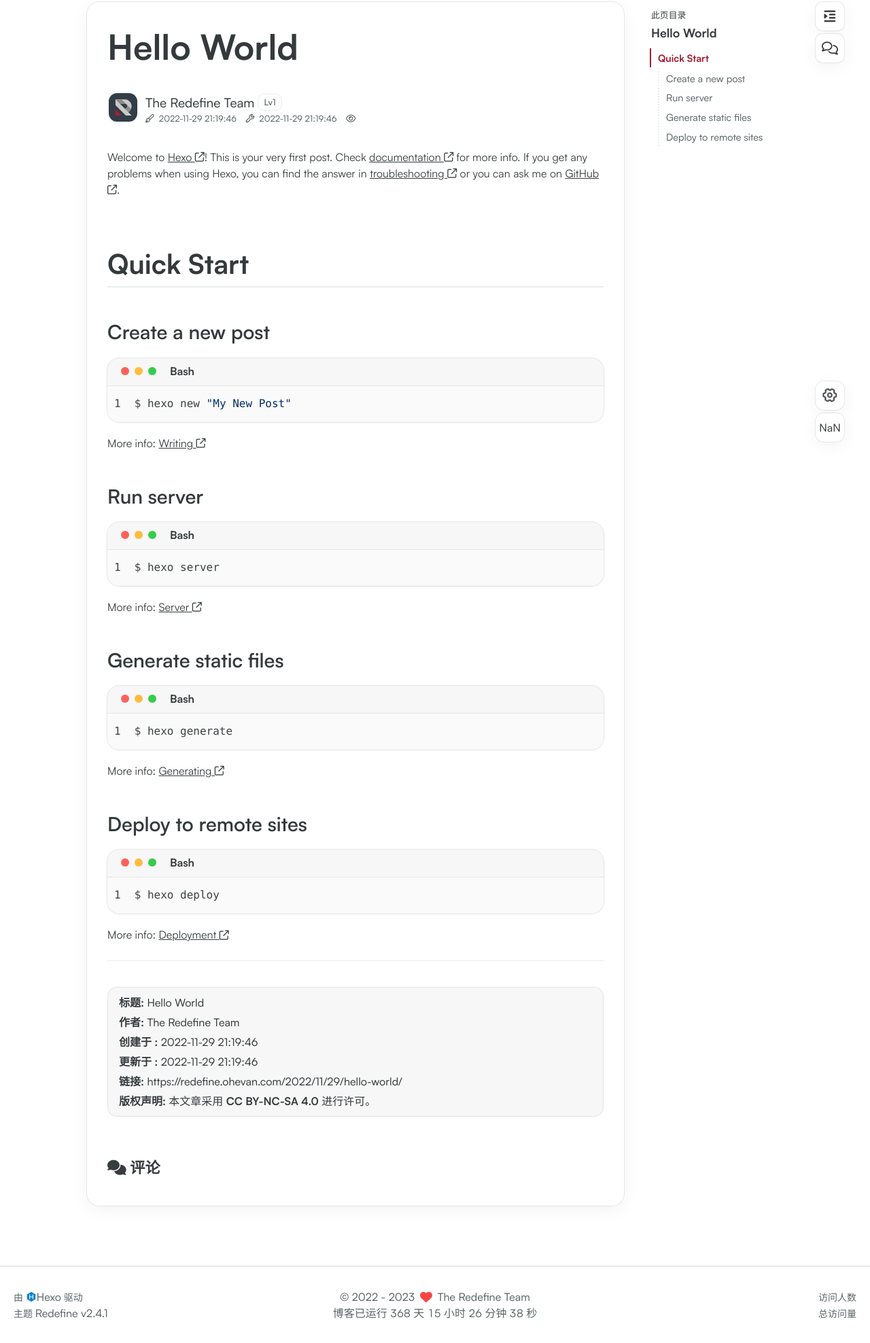
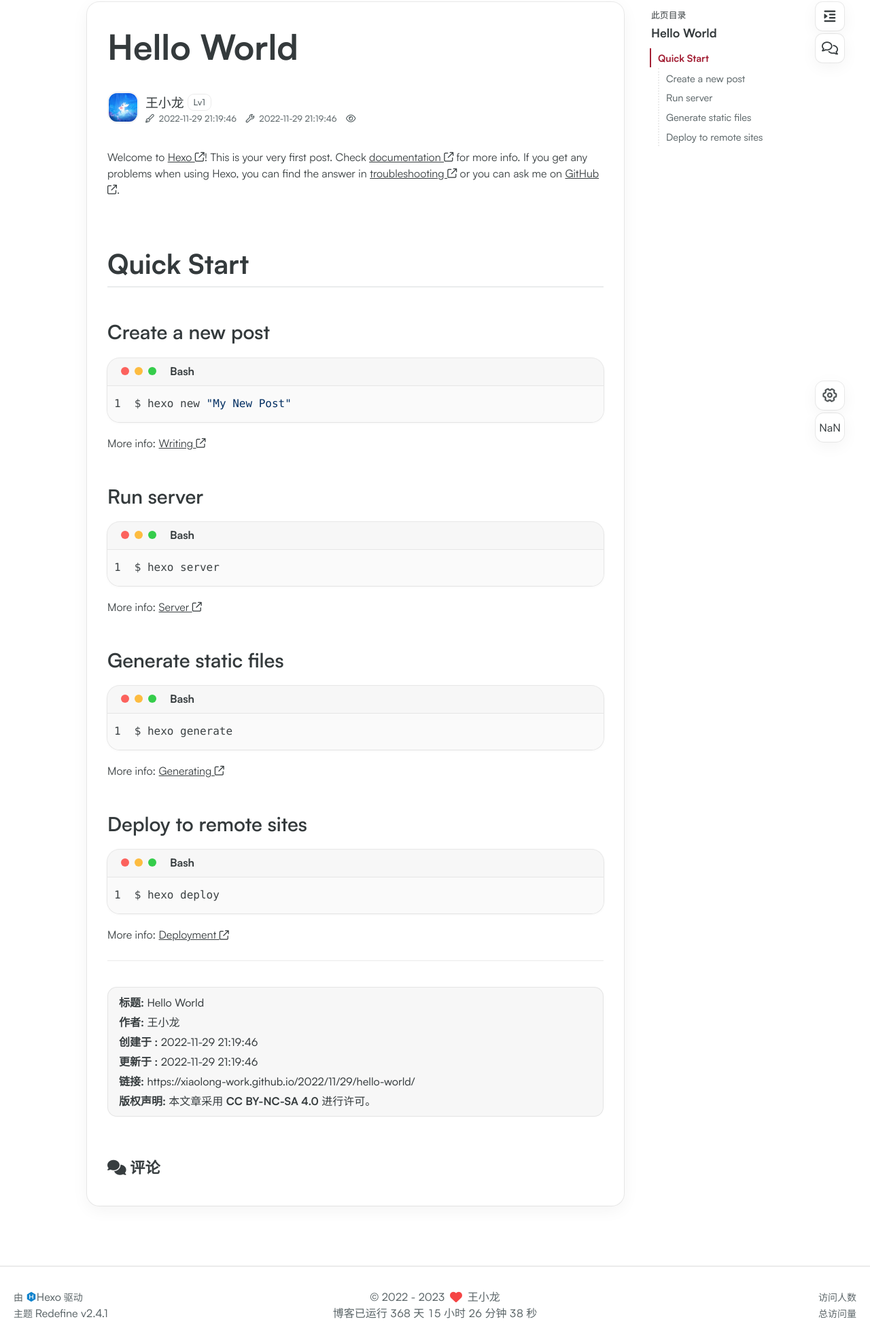
Before and after one commit to Xiaolong-Work/.github.io, a plain HTML site: page 2022/11/29/hello-world/index.html in a window 1280 px wide. Shown: the part 105-2081 px from the top of the page at 68% size. Drawn offline with Linux system fonts and the light colour scheme; some packages are replaced by stand-ins of ours; a script that the page names is missing; a web font is replaced by a local one.

Commit message:
Site updated: 2023-08-21 11:11:47

```diff
--- a/2022/11/29/hello-world/index.html
+++ b/2022/11/29/hello-world/index.html
@@ -5,7 +5,7 @@
     <meta name="viewport" content="width=device-width, initial-scale=1">
     <meta name="keywords" content="Hexo Theme Redefine">
 
-    <meta name="author" content="The Redefine Team">
+    <meta name="author" content="王小龙">
     <!-- preconnect -->
     <link rel="preconnect" href="https://fonts.googleapis.com">
     <link rel="preconnect" href="https://fonts.gstatic.com" crossorigin>
@@ -217,11 +217,11 @@
 
             <div class="article-header">
                 <div class="avatar">
-                    <img src="/images/redefine-avatar.svg">
+                    <img src="/images/%E5%A4%B4%E5%83%8F.png">
                 </div>
                 <div class="info">
                     <div class="author">
-                        <span class="name">The Redefine Team</span>
+                        <span class="name">王小龙</span>
 
                             <span class="author-label">Lv1</span>
 
@@ -286,7 +286,7 @@
                 <div class="article-copyright-info-container">
     <ul>
         <li><strong>标题:</strong> Hello World</li>
-        <li><strong>作者:</strong> The Redefine Team</li>
+        <li><strong>作者:</strong> 王小龙</li>
         <li><strong>创建于
                 :</strong> 2022-11-29 21:19:46</li>
 
@@ -296,7 +296,7 @@
             </li>
 
         <li>
-            <strong>链接:</strong> https://redefine.ohevan.com/2022/11/29/hello-world/
+            <strong>链接:</strong> https://xiaolong-work.github.io/2022/11/29/hello-world/
         </li>
         <li>
             <strong>
@@ -401,7 +401,7 @@
               <span>2022</span>
               -
 
-            2023&nbsp;&nbsp;<i class="fa-solid fa-heart fa-beat" style="--fa-animation-duration: 0.5s; color: #f54545"></i>&nbsp;&nbsp;<a href="/">The Redefine Team</a>
+            2023&nbsp;&nbsp;<i class="fa-solid fa-heart fa-beat" style="--fa-animation-duration: 0.5s; color: #f54545"></i>&nbsp;&nbsp;<a href="/">王小龙</a>
         </div>
 
             <script data-swup-reload-script src="https://busuanzi.ibruce.info/busuanzi/2.3/busuanzi.pure.mini.js"></script>
```
Also changed, not shown: 404.html (+2 -2 lines), archives/2022/11/index.html (+2 -2 lines), archives/2022/index.html (+2 -2 lines), archives/index.html (+2 -2 lines), index.html (+4 -4 lines), images/头像.png (added).
